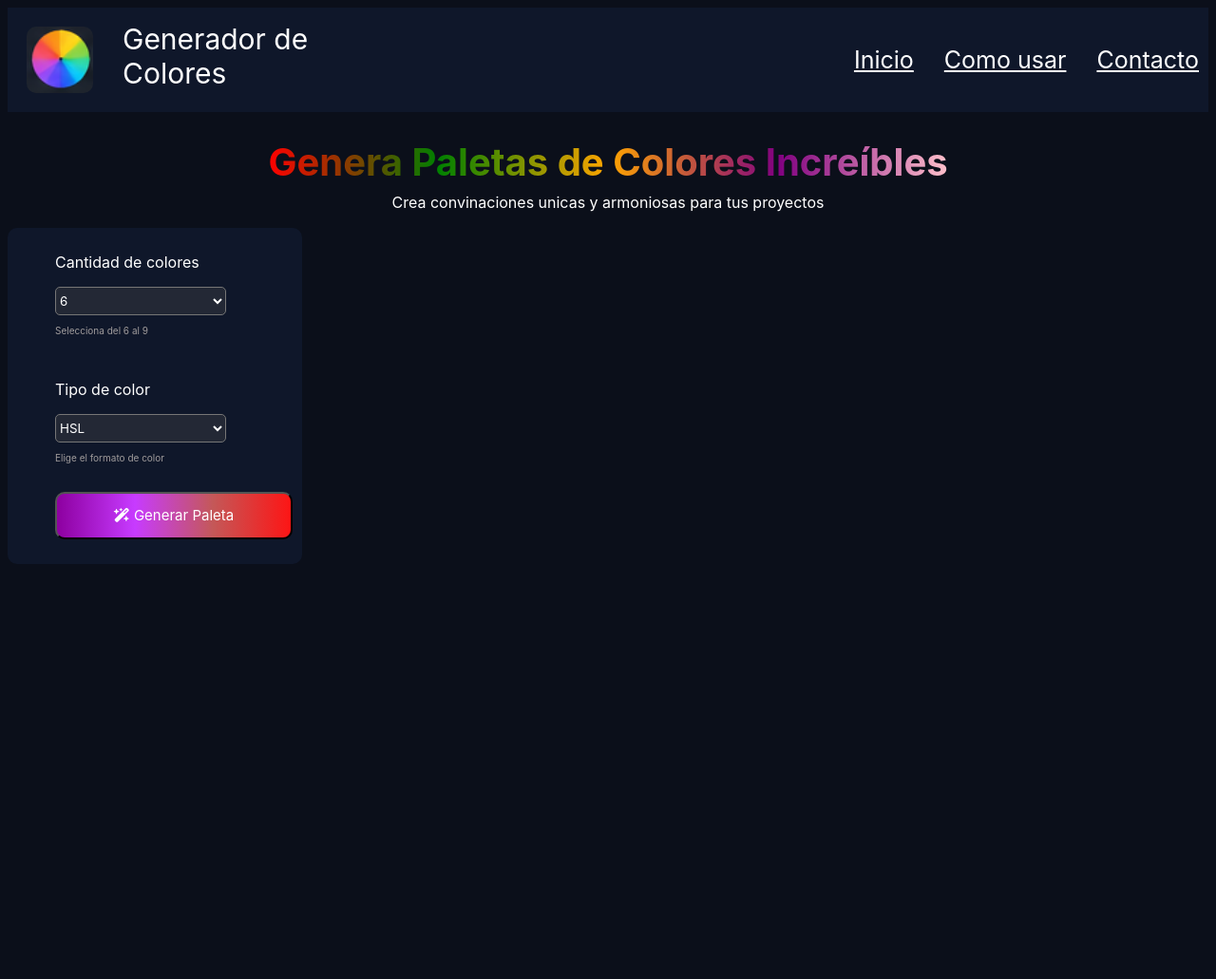
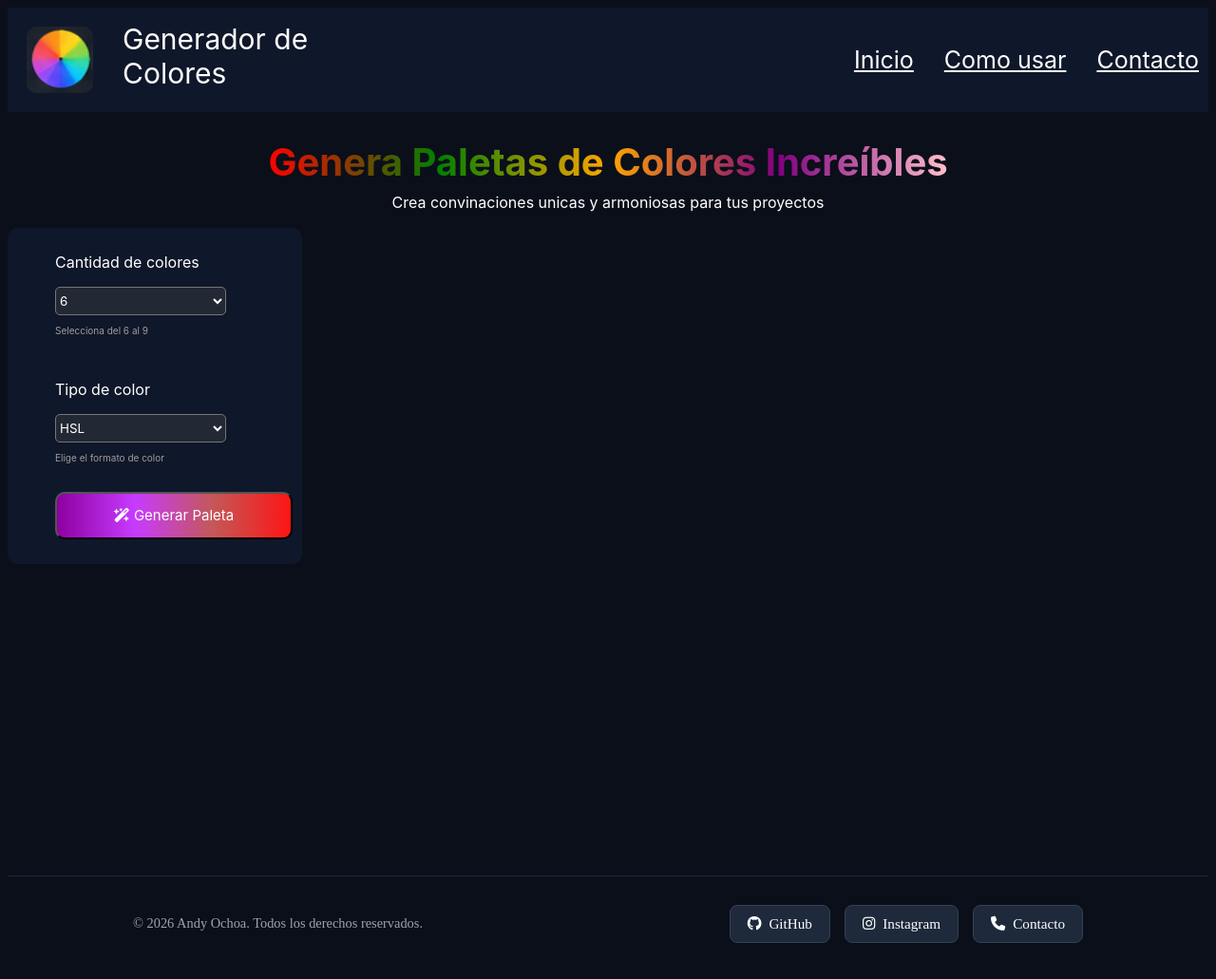
Before and after one commit to andy202ochoa/ProyectoM1-AndyOchoa, a plain HTML site: page index.html in a window 1280 px wide. Shown: the whole page at 95% size. Before the commit the page ends 880 px from the top, so only its background shows below. Drawn offline with Linux system fonts and the light colour scheme.

Commit message:
Cree el footer con algunas de mis redes cociales

```diff
--- a/estilos.css
+++ b/estilos.css
@@ -218,3 +218,80 @@ main{
     cursor: pointer;
     padding: 4px 8px;
 }
+/*footer------------------------------------*/
+.footer {
+    background-color: #0b0f19; /* Fondo oscuro acorde a tu app */
+    color: #ffffff;
+    padding: 30px 20px;
+    border-top: 1px solid #1f293d;
+    margin-top: 50px;
+}
+
+.footer-contenido {
+    max-width: 1000px;
+    margin: 0 auto;
+    display: flex;
+    flex-direction: column;
+    align-items: center;
+    justify-content: space-between;
+    gap: 20px;
+}
+
+.footer-texto {
+    font-size: 0.9rem;
+    color: #9ca3af;
+    margin: 0;
+}
+
+/* Contenedor de botones */
+.footer-redes {
+    display: flex;
+    gap: 15px;
+    flex-wrap: wrap;
+    justify-content: center;
+}
+
+/* Estilo base de cada botón */
+.btn-red {
+    display: inline-flex;
+    align-items: center;
+    gap: 8px;
+    padding: 10px 18px;
+    border-radius: 8px;
+    background-color: #1e293b;
+    color: #ffffff;
+    text-decoration: none;
+    font-weight: 500;
+    font-size: 0.95rem;
+    transition: all 0.3s ease;
+    border: 1px solid #334155;
+}
+
+/* Efectos Hover (Al pasar el ratón) */
+.btn-red:hover {
+    transform: translateY(-3px);
+    box-shadow: 0 5px 15px rgba(0, 0, 0, 0.3);
+}
+
+/* Colores personalizados por red */
+.btn-red.github:hover {
+    background-color: #24292e;
+    border-color: #404448;
+}
+
+.btn-red.instagram:hover {
+    background: linear-gradient(45deg, #f09433 0%, #e6683c 25%, #dc2743 50%, #cc2366 75%, #bc1888 100%);
+    border-color: transparent;
+}
+
+.btn-red.telefono:hover {
+    background-color: #25d366; /* Verde tipo WhatsApp */
+    border-color: #1eb954;
+}
+
+/* Diseño Responsive para pantallas pequeñas */
+@media (min-width: 600px) {
+    .footer-contenido {
+        flex-direction: row; /* En pantallas grandes lo pone en una sola fila */
+    }
+}
--- a/index.html
+++ b/index.html
@@ -107,6 +107,39 @@
                 </article>
             </div>
         </main>
+
+        <footer class="footer">
+            <div class="footer-contenido">
+            <p class="footer-texto">&copy; 2026 Andy Ochoa. Todos los derechos reservados.</p>
+
+            <div class="footer-redes">
+                <!-- Botón GitHub -->
+                <a href="https://github.com/andy202ochoa" target="_blank" rel="noopener noreferrer" class="btn-red github">
+                    <i class="fa-brands fa-github"></i>
+                    <span>GitHub</span>
+                </a>
+
+                <!-- Botón Instagram -->
+                <a href="https://www.instagram.com/andy0xy?igsh=MXF0aGF3M3pwcmZlaw==" target="_blank" rel="noopener noreferrer" class="btn-red instagram">
+                    <i class="fa-brands fa-instagram"></i>
+                    <span>Instagram</span>
+                </a>
+
+                <!-- Botón Teléfono / WhatsApp -->
+                <a href="https://wa.me/593961122401" target="_blank" rel="noopener noreferrer" class="btn-red telefono">
+                    <i class="fa-solid fa-phone"></i>
+                    <span>Contacto</span>
+                </a>
+            </div>
+            </div>
+        </footer>
+
+<!-- CDN de Font Awesome (Necesario para que se carguen los iconos) -->
+<script src="https://kit.fontawesome.com/a076d05399.js" crossorigin="anonymous"></script>
+<!-- Alternativa rápida para iconos si el kit de arriba no carga: -->
+<link rel="stylesheet" href="https://cdnjs.cloudflare.com/ajax/libs/font-awesome/6.5.1/css/all.min.css">
+
+        </footer>
     <script src="interactivo.js"></script>
 
     </body>
```
